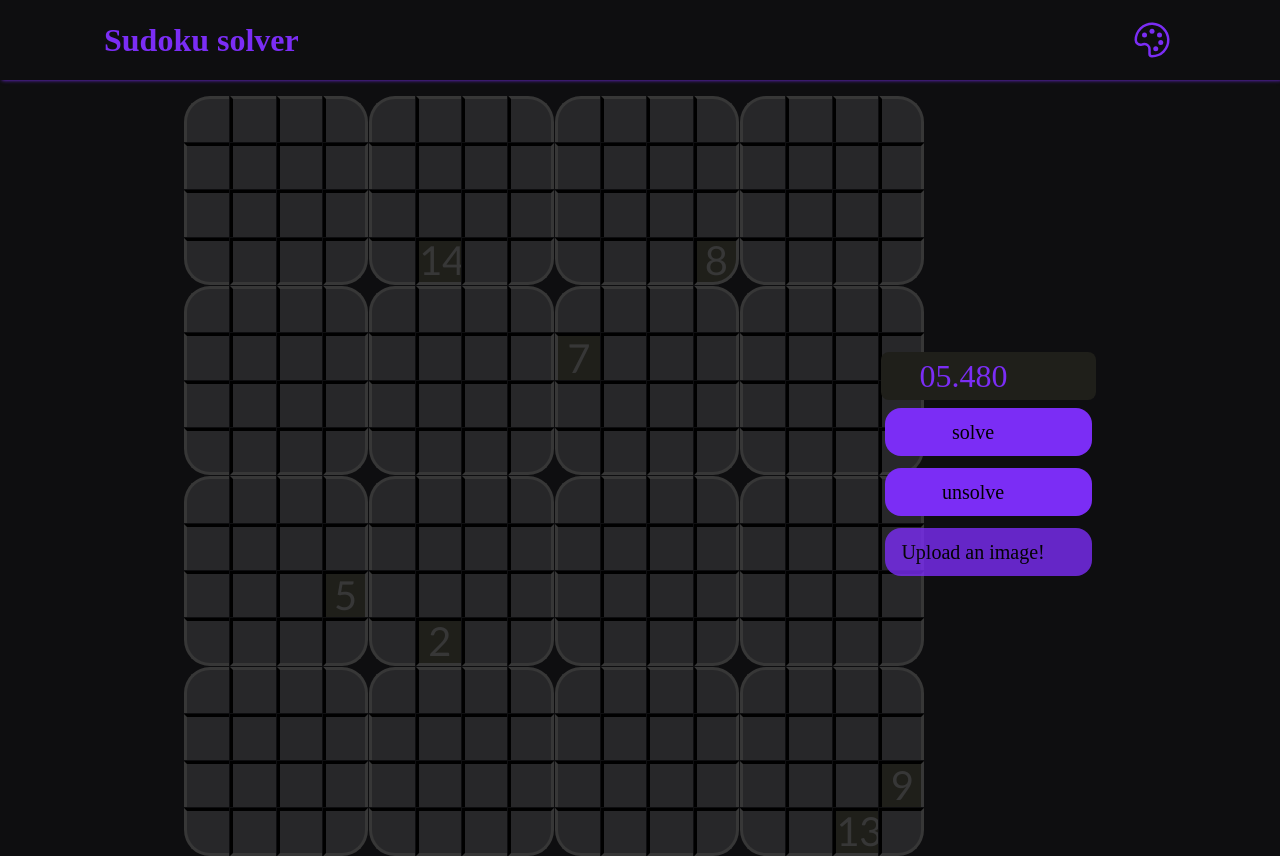
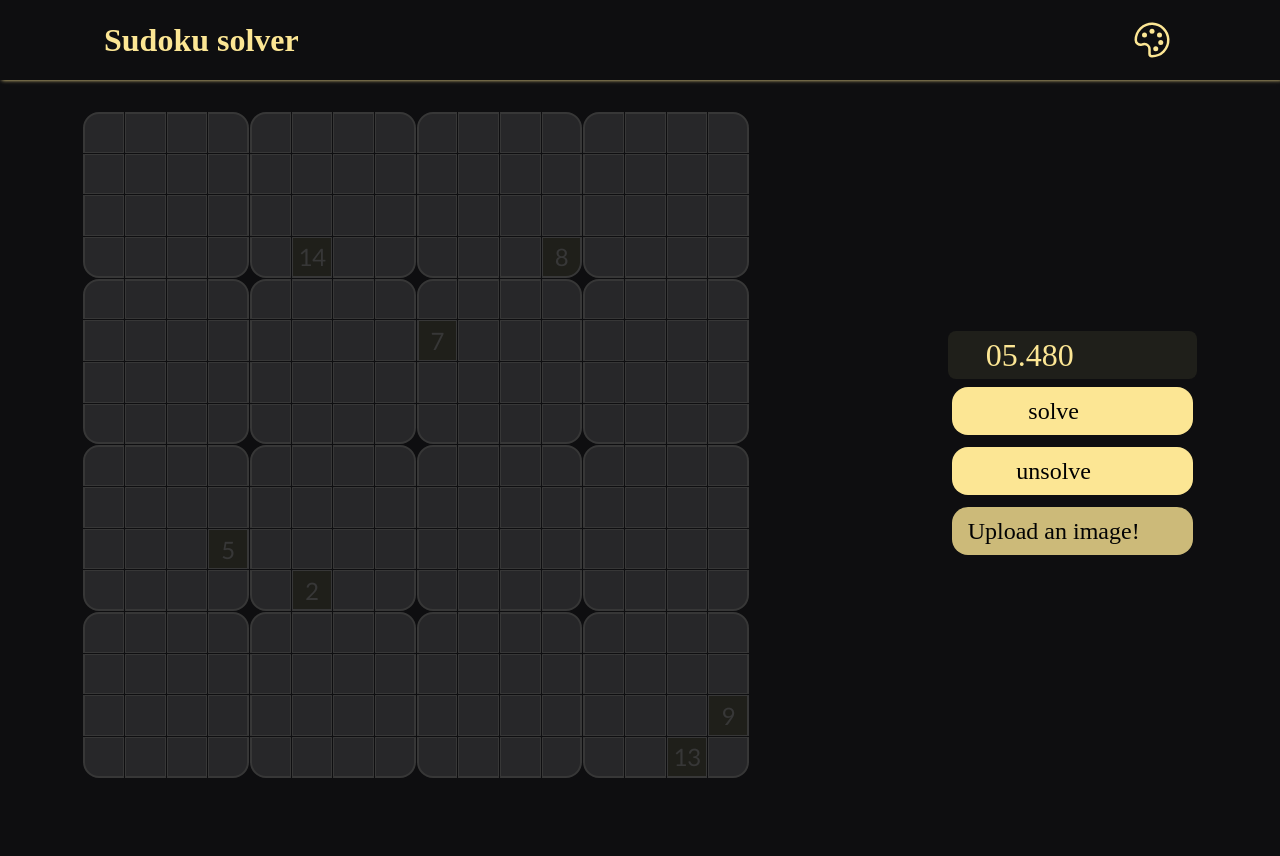
Before and after one commit to mockoocy/sudoSolve-old, a React (Create React App) app: page / in a window 1280 px wide. After the commit the page ends 800 px from the top, so only its background shows below. Built offline with nearby package versions, Linux system fonts and the light colour scheme; some icons are missing; a web font is replaced by a local one.

Commit message:
looks reasonable now, more pure too

```diff
--- a/src/globalComponents/SudokuBoard.tsx
+++ b/src/globalComponents/SudokuBoard.tsx
@@ -11,7 +11,6 @@ type StyledProps = {
 const StyledSudokuBoard = styled.div<StyledProps>`
   --sudokuSize: ${props => props.sudokuSize};
   --smallGridSize: ${props => props.smallGridSize};
-
 
 
   width: calc(var(--sudokuSize)*1vw + 36vw);
--- a/src/globalComponents/SudokuCell.tsx
+++ b/src/globalComponents/SudokuCell.tsx
@@ -13,8 +13,9 @@ const StyledSudokuCell = styled.div<StyledProps>`
   /* outline: 1px solid var(--gridGapClr); */
   background-color: ${props => props.cellClr};
   aspect-ratio: 1;
-  border-top: 3px solid black;
-  border-left: 3px solid black;
+  border: 1px solid var(--gridGapClr);
+  /* border-top: 1px solid var(--gridGapClr); */
+  /* border-left: 1px solid var(--gridGapClr); */
   --sudokuSize: ${props => props.sudokuSize};
 
   ${props => props.border}
@@ -24,7 +25,7 @@ const StyledSudokuCell = styled.div<StyledProps>`
     all: unset;
     width: 100%;
     height: 100%;
-    font-size: calc(2rem * 5 / var(--sudokuSize));
+    font-size: calc(3rem * 2 / var(--sudokuSize));
     color: var(--gridGapClr);
     text-align: center;
     font-family: "jetbrains mono", "Lato", sans-serif;
@@ -53,8 +54,8 @@ const  SudokuCell = React.forwardRef<HTMLInputElement, Props>(({maxNumber, cell,
   const {row, column} = cell;
   const {modifyBoard, selectCell, options} = useGlobalContext();
 
-  const CELL_BORDER_RADIUS = "1.625rem"
-  const CELL_BORDER_WIDTH = "3px"
+  const cellBorderRadius = `${16 / options.SUDOKU_SIZE}rem`
+  const CELL_BORDER_WIDTH = "2px"
 
 
   function getBorderStyles(row: number, column: number, smallGridSize: number) : string{
@@ -86,22 +87,22 @@ const  SudokuCell = React.forwardRef<HTMLInputElement, Props>(({maxNumber, cell,
     if (smallGridSize === 1) return ""
     const radiusTopLeft = `${
       (row + 1 ) % smallGridSize === 1 && (col + 1) % smallGridSize === 1
-      ? `border-top-left-radius: ${CELL_BORDER_RADIUS};`
+      ? `border-top-left-radius: ${cellBorderRadius};`
       : ""
     }`
     const radiusTopRight = `${
       (row + 1 ) % smallGridSize === 1 && (col + 1) % smallGridSize === 0
-      ? `border-top-right-radius: ${CELL_BORDER_RADIUS};`
+      ? `border-top-right-radius: ${cellBorderRadius};`
       : ""
     }`
     const radiusBottomRight = `${
       (row + 1 ) % smallGridSize === 0 && (col + 1) % smallGridSize === 0
-      ? `border-bottom-right-radius: ${CELL_BORDER_RADIUS};`
+      ? `border-bottom-right-radius: ${cellBorderRadius};`
       : ""
     }`
     const radiusBottomLeft = `${
       (row + 1 ) % smallGridSize === 0 && (col + 1) % smallGridSize === 1
-      ? `border-bottom-left-radius: ${CELL_BORDER_RADIUS};`
+      ? `border-bottom-left-radius: ${cellBorderRadius};`
       : ""
     }`
     return radiusTopLeft + radiusTopRight + radiusBottomLeft + radiusBottomRight
@@ -125,7 +126,7 @@ const  SudokuCell = React.forwardRef<HTMLInputElement, Props>(({maxNumber, cell,
       ref={ref}
       max={maxNumber}
       value={cell.value > 0 ? cell.value : " "}
-      onChange={(e) => modifyBoard(row, column, e.target.valueAsNumber) }/>
+      onChange={(e) => modifyBoard(row, column, e.target.valueAsNumber, options) }/>
     </StyledSudokuCell>
   )
 })
--- a/src/globalComponents/SudokuMenu.tsx
+++ b/src/globalComponents/SudokuMenu.tsx
@@ -14,17 +14,16 @@ type StyledProps = {
 }
 
 const StyledSudokuMenu = styled.div<StyledProps>`
-  margin: 1.25% 10%;
   display: flex;
   align-items: center;
   padding: 0;
-  justify-content: center;
+  justify-content: space-around;
   gap: 2rem;
+  margin-top: 2.5%;
   @media (max-width: 1200px){
     flex-direction: column;
     overflow-x: scroll;
     min-width: 95vw;
-    margin: 1.25% 2.5% ;
   }
     .buttons {
     display: grid;
@@ -41,7 +40,7 @@ const StyledSudokuMenu = styled.div<StyledProps>`
       min-width: 12%;
       height: 3rem;
       padding: 0 1rem;
-      font-size: 1.25rem;
+      font-size: 1.5rem;
       display: flex;
       align-items: center;
       justify-content: center;
--- a/src/globalContext.tsx
+++ b/src/globalContext.tsx
@@ -13,7 +13,7 @@ type Props = {
 type ContextValue = {
   boardState: Board;
   setBoardState: React.Dispatch<React.SetStateAction<Board>>;
-  modifyBoard: (arg0: number, arg1: number, arg2: number) => void;
+  modifyBoard: (arg0: number, arg1: number, arg2: number, arg3: Options) => void;
   options: Options;
   setOptions:  React.Dispatch<React.SetStateAction<Options>>;
   selectCell: (arg0:number, arg1: number, arg2: Cell) => void;
@@ -53,8 +53,9 @@ export function SudokuProvider({children}: Props){
     setLoadedImage(null)
   },[initialBoardInfo])
 
-  function modifyBoard(currentRow: number, currentColumn: number, value: number){
-    if (value > options.SUDOKU_SIZE) value %= 10;
+  function modifyBoard(currentRow: number, currentColumn: number, value: number, options: Options){
+    if (value > options.SUDOKU_SIZE && value < 10) return;
+    value = value > options.SUDOKU_SIZE ? value % 10 : value
     // if the field is already filled, the previous number is replaced with the new one
     // because then the value is like <prevNum><newNum>, so % 10 leaves only <newNum>
     setBoardState(board => board.map((rows, row) => rows.map((cell, col) => {
--- a/src/utils/themes.ts
+++ b/src/utils/themes.ts
@@ -24,12 +24,12 @@ const darkTheme: Theme = {
   colors: {
     bgClr: '#0e0e10',
     textClr: '#f0f8f5',
-    standOutClr: '#7b2df5',
+    standOutClr: '#FCE694',
     notSelectedCellClr: '#272729',
-    selectedCellClr: '#9B2CF5',
+    selectedCellClr: '#F8FEC2',
     gridGapClr: '#373737',
-    highlightCellClr: '#E02CF5',
-    invalidCellClr: '#f04848',
+    highlightCellClr: '#EAF7CF',
+    invalidCellClr: '#FF708A',
     prefilledCellClr: '#1f1f1a '
   }
 }
```
